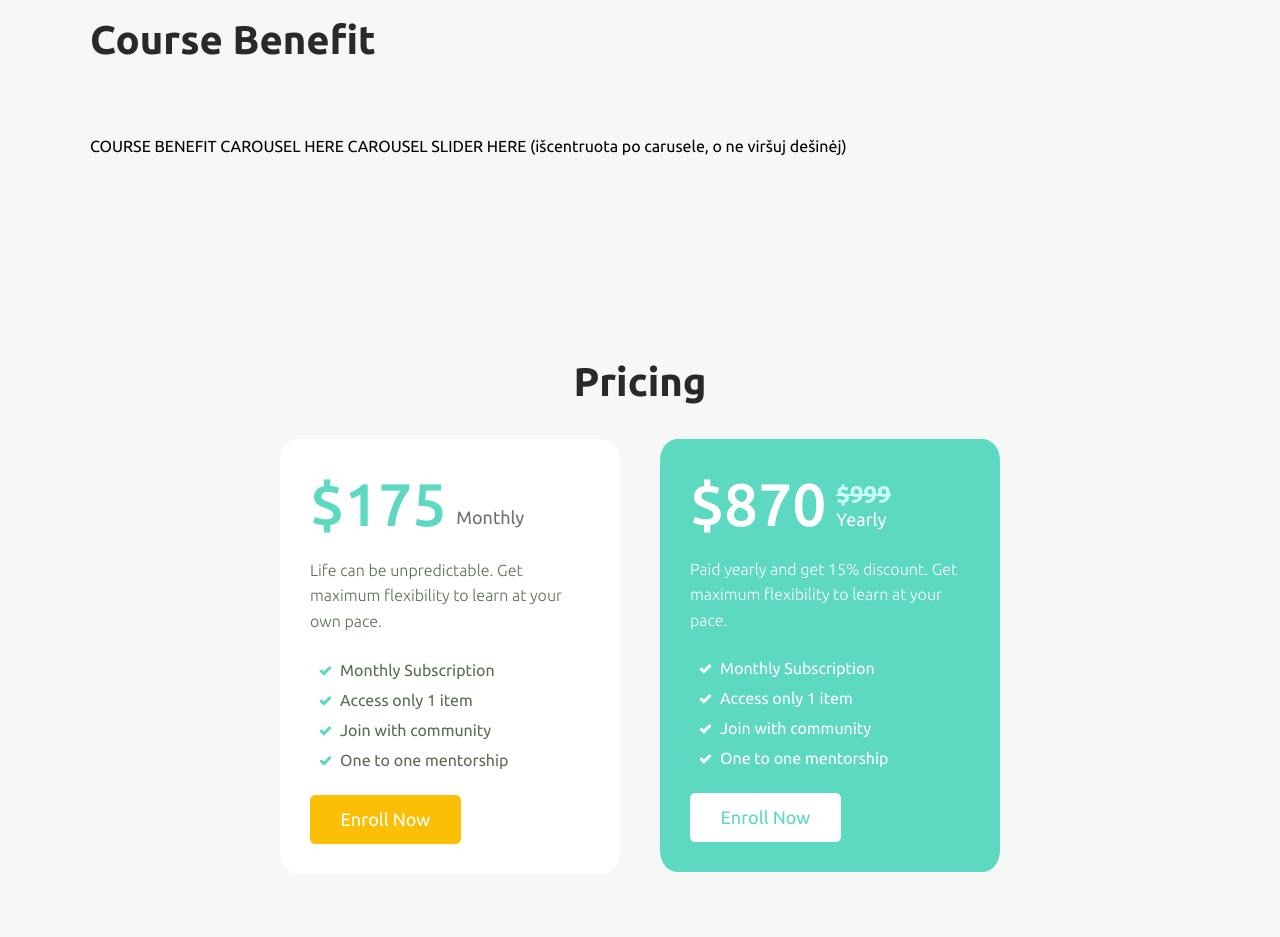
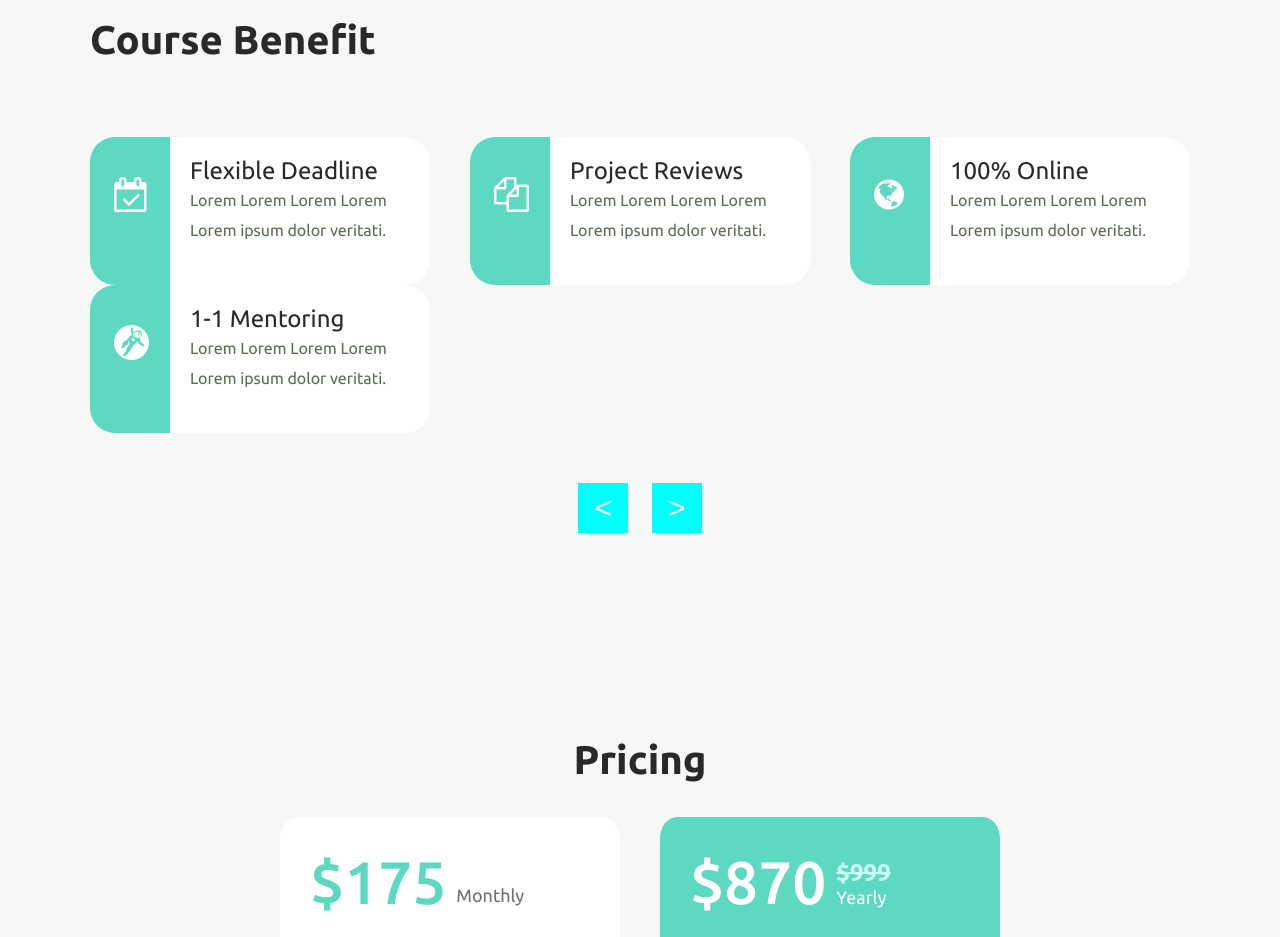
Before and after one commit to front-end-by-rimantas/35-grupe-portfolio-docland, a website: page index.html in a window 1280 px wide. Shown: the part 6340-7277 px from the top of the page. Drawn offline with Linux system fonts and the light colour scheme.

Commit message:
benefit style 1

```diff
--- a/css/base/base.css
+++ b/css/base/base.css
@@ -57,6 +57,14 @@ body {
     text-transform: capitalize;
     color: var(--title-color);
 }
+
+.section-title-h4 {
+    font-size: 24px;
+    font-weight: 400;
+    text-transform: capitalize;
+    color: var(--title-color);
+}
+
 /* title section ends*/
 
 /* desctiption starts */
--- a/css/pages/home.css
+++ b/css/pages/home.css
@@ -420,6 +420,57 @@ font-size: 30px;
 /*  course syllabus ends here */
 
 /*  course benefits starts here */
+
+.benefit-card {
+    border-radius: 25px;
+    position: relative;
+    overflow: hidden;
+}
+
+.benefit-card > .card-icon {
+	color: white;
+    width: 80px;
+    height: 100%;
+    position: absolute;
+}
+
+.card-icon > i.fa {
+    font-size: 35px;
+    color: white;
+    height: 25px;
+    padding: 50% 30%;
+}
+
+.card-description {
+    margin-left: 80px;
+    padding: 20px;
+}
+
+.buttonai-center {
+    margin-top: 50px;
+    justify-content: center;
+    width: 100%;
+}
+
+.buttonai-center > .btnKaire{
+    width: 50px;
+    height: 50px;
+    color: white;
+    background: aqua;
+    margin-right: 20px;
+    border:none;
+    font-size: 30px;
+    }
+
+.buttonai-center > .btnDesine{
+    width: 50px;
+    height: 50px;
+    color: white;
+    background: aqua;
+    border:none;
+    font-size: 30px;
+}
+
 /*  course benefits ends here */
 
 /*  pricing starts here */
--- a/index.html
+++ b/index.html
@@ -578,9 +578,45 @@
             <h2 class="col-12 section-title-h2">Course Benefit</h2>
         </div>
         <div class="row">
-            <div class="col-12">
-                COURSE BENEFIT CAROUSEL HERE
-                CAROUSEL SLIDER HERE (išcentruota po carusele, o ne viršuj dešinėj)
+            <div class="col-12 col-md-6 col-lg-4 col-xxl-3 bg-light benefit-card">
+                <div class="card-icon bg-primary-color">
+                    <i class="fa fa-calendar-check-o" aria-hidden="true"></i>
+                </div>
+                <div class="card-description">
+                    <h4 class="section-title-h4">Flexible Deadline</h4>
+                    <p class="text-pricing">Lorem Lorem Lorem Lorem Lorem  ipsum dolor veritati.</p>
+                </div>
+            </div>
+            <div class="col-12 col-md-6 col-lg-4 col-xxl-3 bg-light benefit-card">
+                <div class="card-icon bg-primary-color">
+                    <i class="fa fa-files-o" aria-hidden="true"></i>
+                    </div>
+                <div class="card-description">
+                    <h4 class="section-title-h4">Project Reviews</h4>
+                    <p class="text-pricing">Lorem Lorem Lorem Lorem Lorem  ipsum dolor veritati.</p>
+                </div>
+            </div>
+            <div class="col-12 col-md-6 col-lg-4 col-xxl-3 bg-light benefit-card">
+                <div class="card-icon bg-primary-color">
+                    <i class="fa fa-globe" aria-hidden="true"></i>
+                    </div>
+                <div class="card-description">
+                    <h4 class="section-title-h4">100% Online</h4>
+                    <p class="text-pricing"> Lorem Lorem Lorem Lorem Lorem  ipsum dolor veritati.</p>
+                </div>
+            </div>
+            <div class="col-12 col-md-6 col-lg-4 col-xxl-3 bg-light benefit-card">
+                <div class="card-icon bg-primary-color">
+                    <i class="fa fa-grav" aria-hidden="true"></i>
+                    </div>
+                <div class="card-description">
+                    <h4 class="section-title-h4">1-1 Mentoring</h4>
+                    <p class="text-pricing">Lorem Lorem Lorem Lorem Lorem  ipsum dolor veritati.</p>
+                </div>
+            </div>
+            <div class="buttonai-center hidden visible-lg visible-xl center">
+                <button class="btnKaire">&lt</button>
+                <button class="btnDesine">&gt</button>
             </div>
         </div>
     </section>
```
